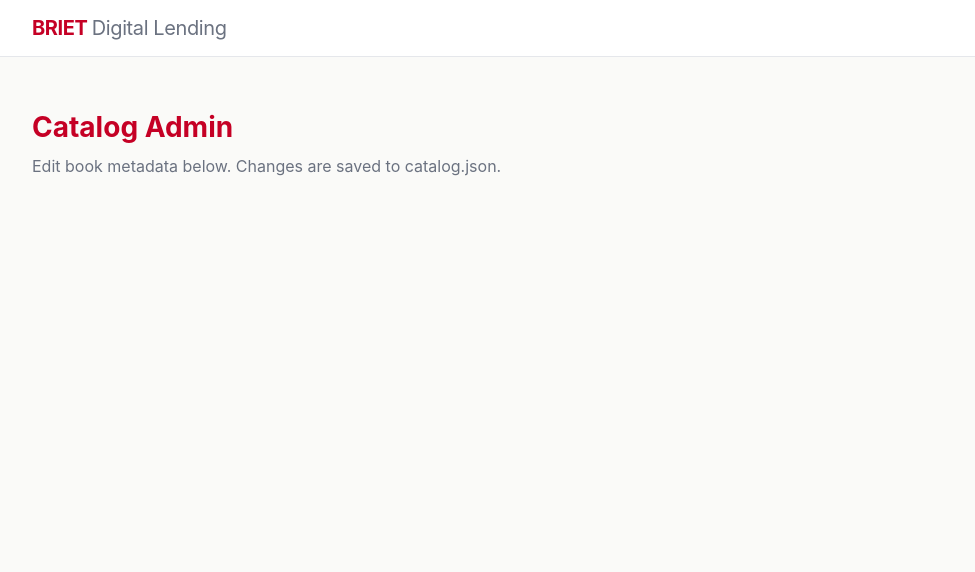
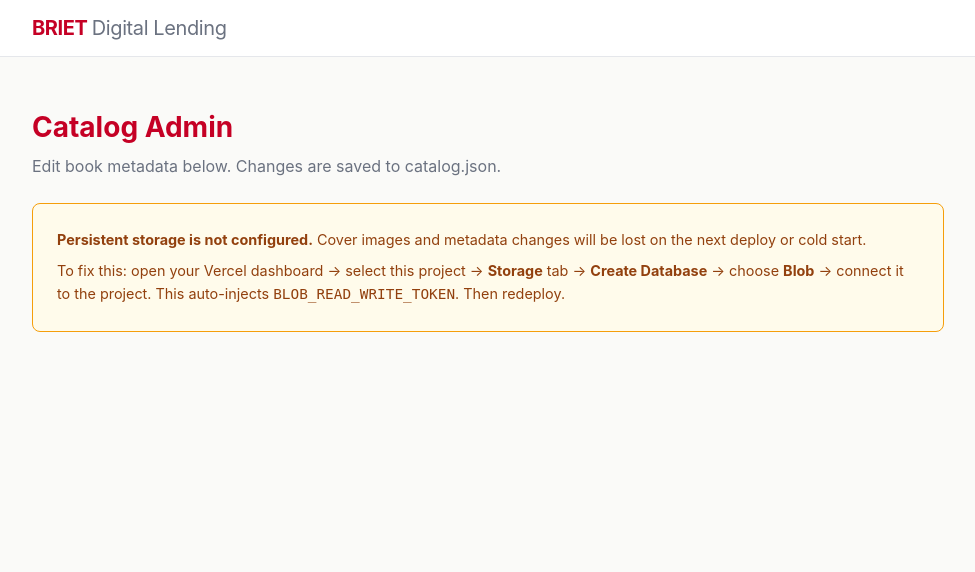
Before and after one commit to brickhousecoop/briet-lenny, a FastAPI app: template lenny/templates/admin.html in a window 1280 px wide. Shown: the top 572 px of the page, without its empty margins (152-1127 px from the left). Run offline with FastAPI, Linux system fonts and the light colour scheme; the template is opened without the code that fills it, so the values that code supplies are empty.

Commit message:
Add admin warning when Vercel Blob storage is not configured
The cover images and metadata keep getting lost on deploys because
BLOB_READ_WRITE_TOKEN is not set.  The blob integration code already
exists — this commit makes the missing config visible:

- Admin page shows a yellow warning banner with setup instructions
  when persistent storage is not configured
- Startup logging reports whether blob storage is active

https://claude.ai/code/session_01DC7LRTgDhpmvdjeeT3cwvj

```diff
--- a/lenny/app.py
+++ b/lenny/app.py
@@ -4,11 +4,15 @@ A Free, Open Source Lending System for Libraries.
 This is a self-contained demo adapted for Vercel deployment.
 """
 
+import logging
 from pathlib import Path
 from fastapi import FastAPI
 from fastapi.middleware.cors import CORSMiddleware
 from fastapi.staticfiles import StaticFiles
+from lenny.core.blob import BLOB_ENABLED
 from lenny.routes.views import router
+
+logger = logging.getLogger(__name__)
 
 BASE_DIR = Path(__file__).resolve().parent.parent
 
@@ -34,3 +38,11 @@ if static_dir.exists():
     app.mount("/static", StaticFiles(directory=str(static_dir)), name="static")
 
 app.include_router(router)
+
+if BLOB_ENABLED:
+    logger.info("Vercel Blob storage is ENABLED — catalog changes will persist across deploys.")
+else:
+    logger.warning(
+        "Vercel Blob storage is NOT configured (BLOB_READ_WRITE_TOKEN missing). "
+        "Catalog changes will be lost on cold starts."
+    )
--- a/lenny/routes/views.py
+++ b/lenny/routes/views.py
@@ -17,6 +17,7 @@ from lenny.core.auth import (
     SESSION_COOKIE,
 )
 from lenny.core.catalog import get_catalog, get_book, update_book
+from lenny.core.blob import BLOB_ENABLED
 
 BASE_DIR = Path(__file__).resolve().parent.parent.parent
 TEMPLATES_DIR = BASE_DIR / "lenny" / "templates"
@@ -238,6 +239,7 @@ async def admin_page(request: Request, saved: bool = False):
         "session": session,
         "books": books,
         "saved": saved,
+        "blob_enabled": BLOB_ENABLED,
     })
 
 
--- a/lenny/templates/admin.html
+++ b/lenny/templates/admin.html
@@ -7,6 +7,19 @@
     <p class="page-description">
         Edit book metadata below. Changes are saved to catalog.json.
     </p>
+
+    {% if not blob_enabled %}
+    <div class="info-box" style="background:#FFFBEB;border-color:#F59E0B;margin-bottom:1.5rem">
+        <p style="color:#92400E"><strong>Persistent storage is not configured.</strong>
+        Cover images and metadata changes will be lost on the next deploy or cold start.</p>
+        <p style="color:#92400E;margin-top:0.5rem;font-size:0.9rem">
+            To fix this: open your Vercel dashboard &rarr; select this project &rarr;
+            <strong>Storage</strong> tab &rarr; <strong>Create Database</strong> &rarr;
+            choose <strong>Blob</strong> &rarr; connect it to the project.
+            This auto-injects <code>BLOB_READ_WRITE_TOKEN</code>. Then redeploy.
+        </p>
+    </div>
+    {% endif %}
 
     {% if saved %}
     <div class="info-box" style="background:#ECFDF5;border-color:#6EE7B7;margin-bottom:1.5rem">
```
